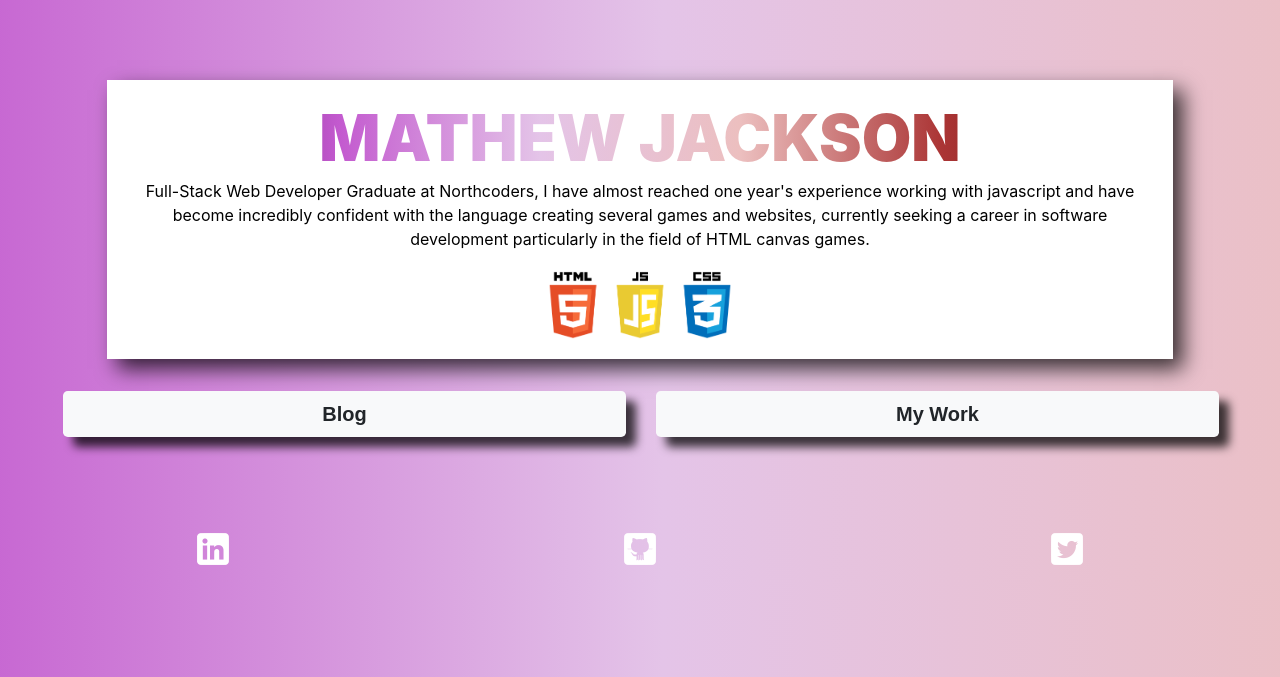
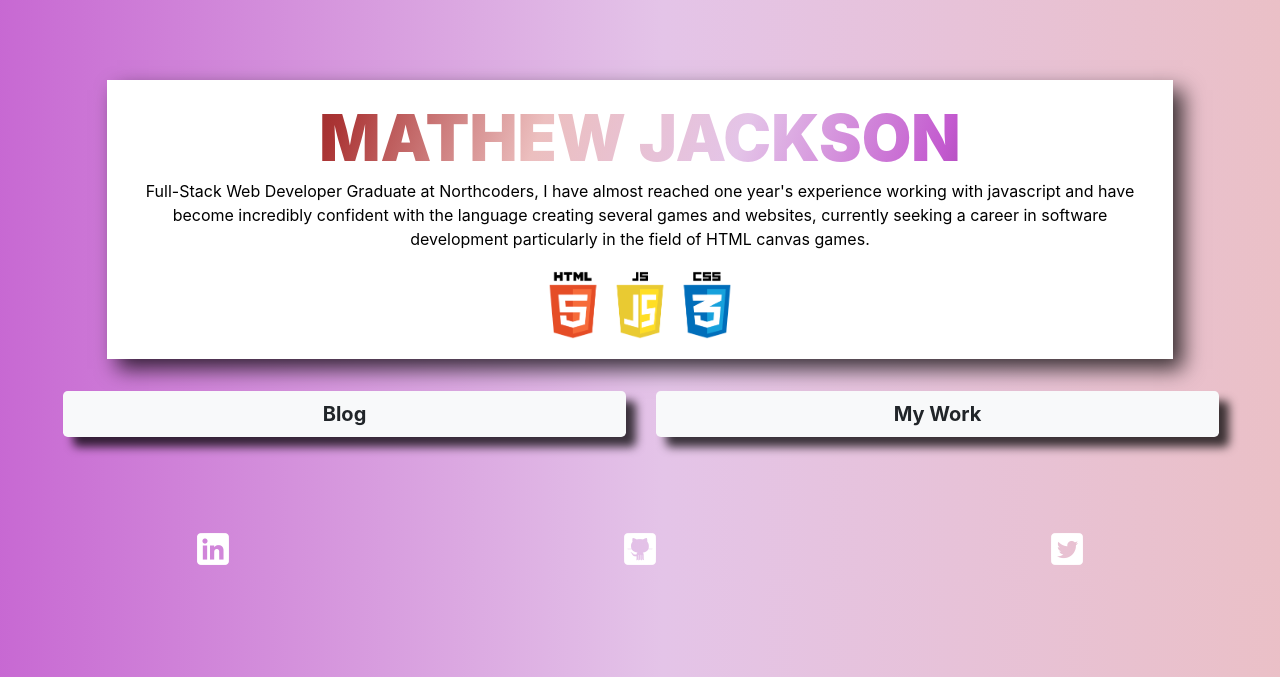
Before and after one commit to Chompski/MathewJacksonProfile, a PHP site: page /index.html in a window 1280 px wide. Shown: the top 677 px of the page. Run offline with PHP 8.4, Linux system fonts and the light colour scheme.

Commit message:
no message

```diff
--- a/index.css
+++ b/index.css
@@ -27,7 +27,7 @@ p {
   color: #ee6352;
   line-height: .8;
   margin: 1rem;
-  background: -webkit-linear-gradient(360deg, #500a58, #c35acf, #e4c4e8, #ecbfbf, #ab3535, #5b0505);
+  background: -webkit-linear-gradient(160deg, #500a58, #c35acf, #e4c4e8, #ecbfbf, #ab3535, #5b0505);
   -webkit-background-clip: text;
   -webkit-text-fill-color: transparent;
 }
@@ -72,7 +72,7 @@ p {
   }
 
   .btn-light {
-    font-family: fantasy;
+    /* font-family: fantasy; */
     margin: 1rem;
     font-weight: bold;
     box-shadow: 10px 10px 10px 0px rgba(0,0,0,0.75);
```
